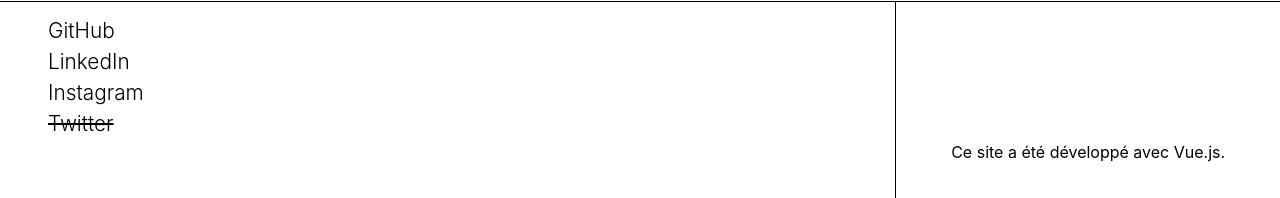
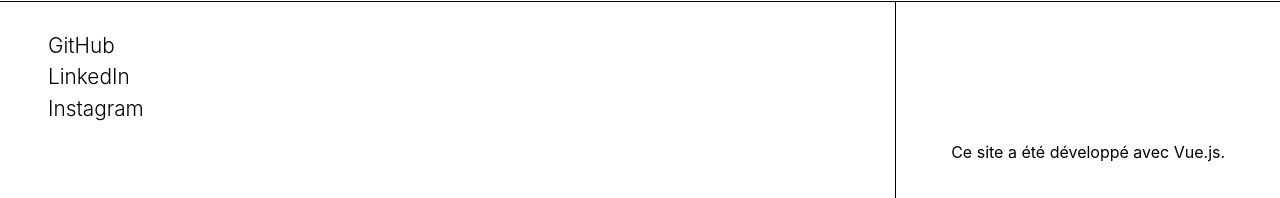
Before and after one commit to BenGregory23/BenGregory23, a Vue app: page / in a window 1280 px wide. Shown: the part 5315-5513 px from the top of the page. Built offline with nearby package versions, Linux system fonts and the light colour scheme; a web font is replaced by a local one.

Commit message:
removed link

```diff
--- a/src/components/Footer.vue
+++ b/src/components/Footer.vue
@@ -22,9 +22,7 @@
                     Instagram
                 </a>
 
-                <a  class="strikethrough">
-                    Twitter
-                </a>
+
 
 
 
```
